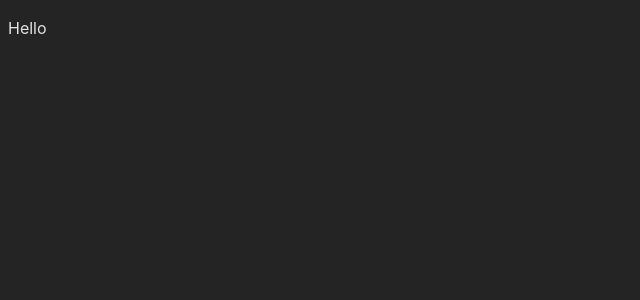
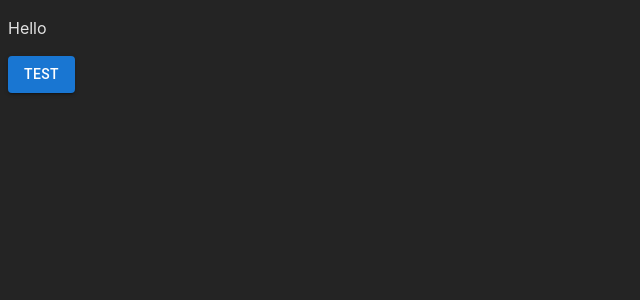
Before and after one commit to maglana/randomQuote, a React (Vite) app: page / in a window 1280 px wide. Shown: the top 300 px of the page, without its empty margins (0-640 px from the left). Built offline with nearby package versions, Linux system fonts and the light colour scheme.

Commit message:
installation mui, axios, dotenv

```diff
--- a/src/App.tsx
+++ b/src/App.tsx
@@ -1,9 +1,11 @@
 import "./App.css";
+import { Button } from "@mui/material";
 
 function App() {
 	return (
 		<div>
 			<p>Hello</p>
+			<Button variant="contained">test</Button>
 		</div>
 	);
 }
```
Also changed, not shown: package.json (+9 -1 lines), 1 other file (tests, documents, lock files or other folders).
